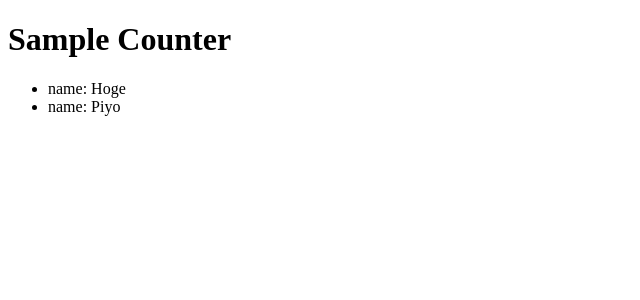
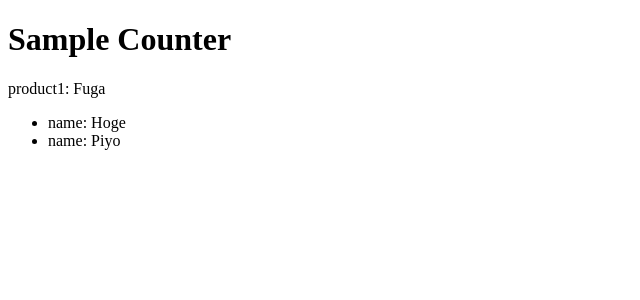
Before and after one commit to segawaakira/vuex-practice, a Vue app in the folder vuex-practice/: page / in a window 1280 px wide. Shown: the top 300 px of the page, without its empty margins (0-640 px from the left). Built offline with nearby package versions, Linux system fonts and the light colour scheme.

Commit message:
関数を返すことで、getterに引数を渡す

```diff
--- a/vuex-practice/src/components/Counter.vue
+++ b/vuex-practice/src/components/Counter.vue
@@ -1,5 +1,6 @@
 <template>
   <div>
+    product1: {{ getProductById(2).name }}
     <ul>
       <li v-for="(product, i) in depletedProducts" :key="i">
           name: {{ product.name }}
@@ -14,7 +15,7 @@ export default {
   computed: {
     ...mapGetters([
       'depletedProducts',
-      'anotherGetter'
+      'getProductById'
     ])
   }
 }
--- a/vuex-practice/src/store.js
+++ b/vuex-practice/src/store.js
@@ -25,6 +25,9 @@ export default new Vuex.Store({
   getters: {
     depletedProducts: state => {
       return state.products.filter(product => product.stock <= 0)
+    },
+    getProductById: state => id => {
+      return state.products.find(product => product.id === id)
     }
   }
 })
```
